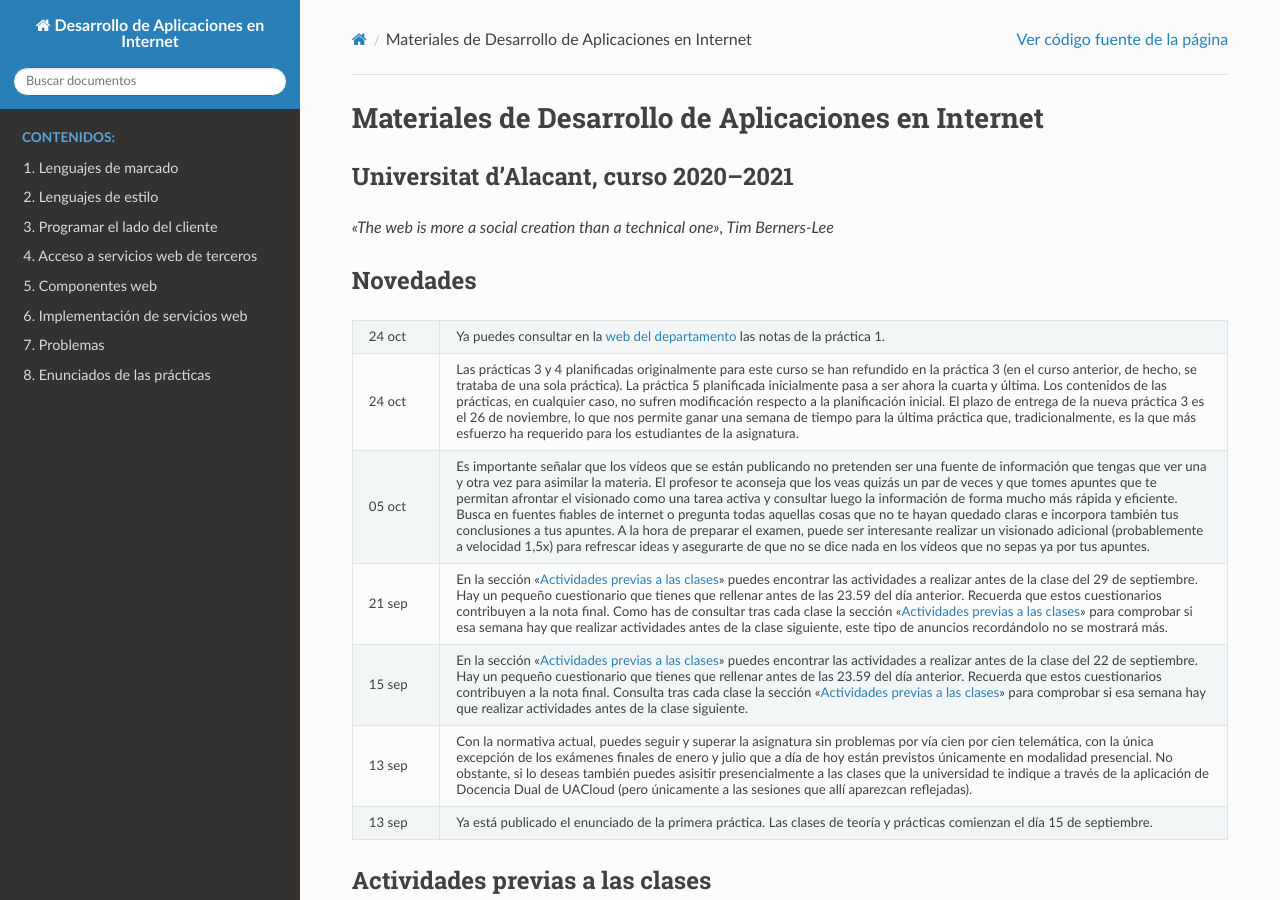
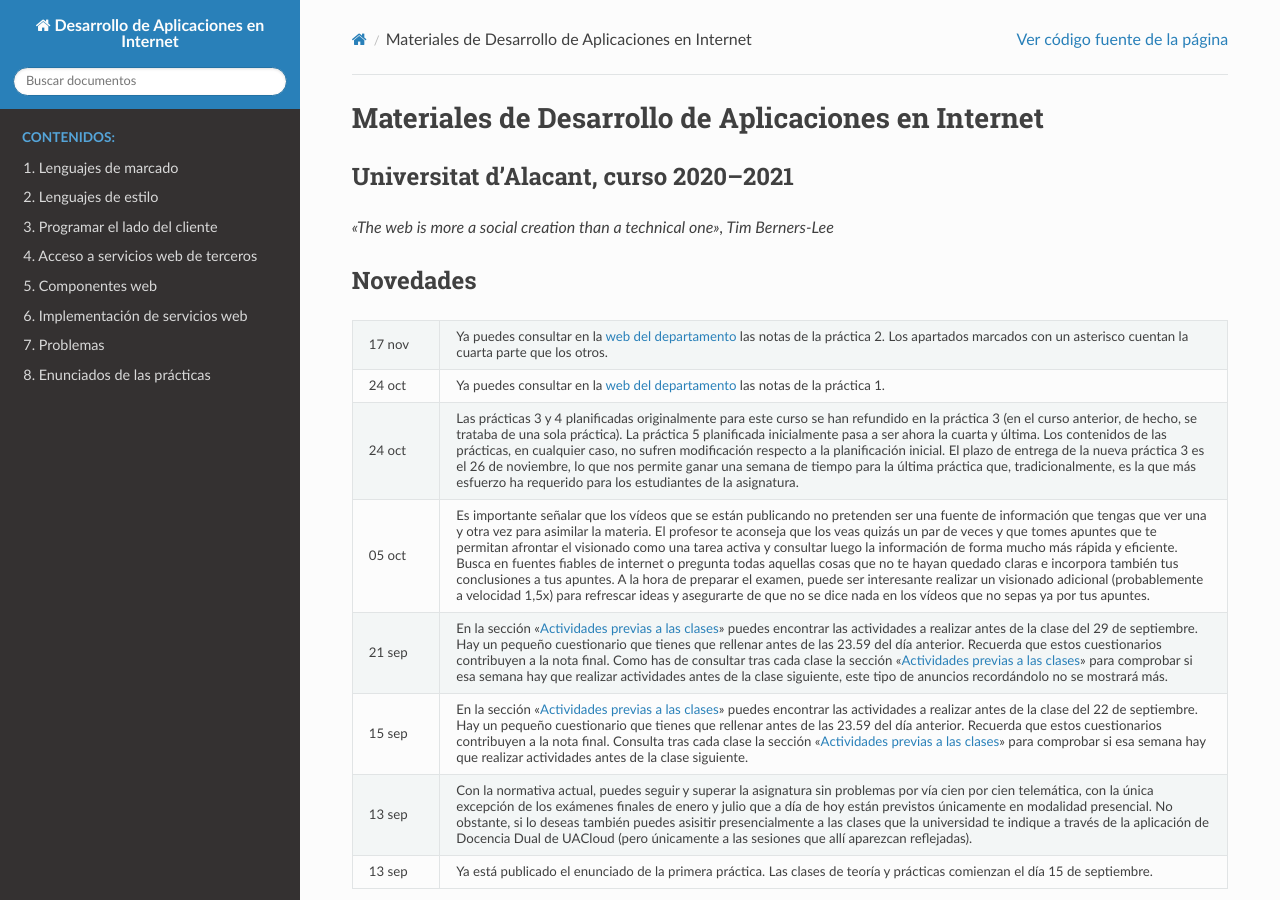
Before and after one commit to jaspock/dai2021, a Sphinx documentation site: the page built from docs/source/index.rst, in a window 1280 px wide and 900 px high. Built offline with Sphinx 7.4.7 and the Read the Docs theme 2.0.0, drawn with Linux system fonts in a browser that asks for light colours.

Commit message:
Anuncio.

```diff
--- a/docs/source/index.rst
+++ b/docs/source/index.rst
@@ -26,6 +26,8 @@ Novedades
     :header-rows: 0
     :class: tablita
 
+    * - 17 nov
+      - Ya puedes consultar en la `web del departamento`_ las notas de la práctica 2. Los apartados marcados con un asterisco cuentan la cuarta parte que los otros.
     * - 24 oct
       - Ya puedes consultar en la `web del departamento`_ las notas de la práctica 1.
     * - 24 oct
```
